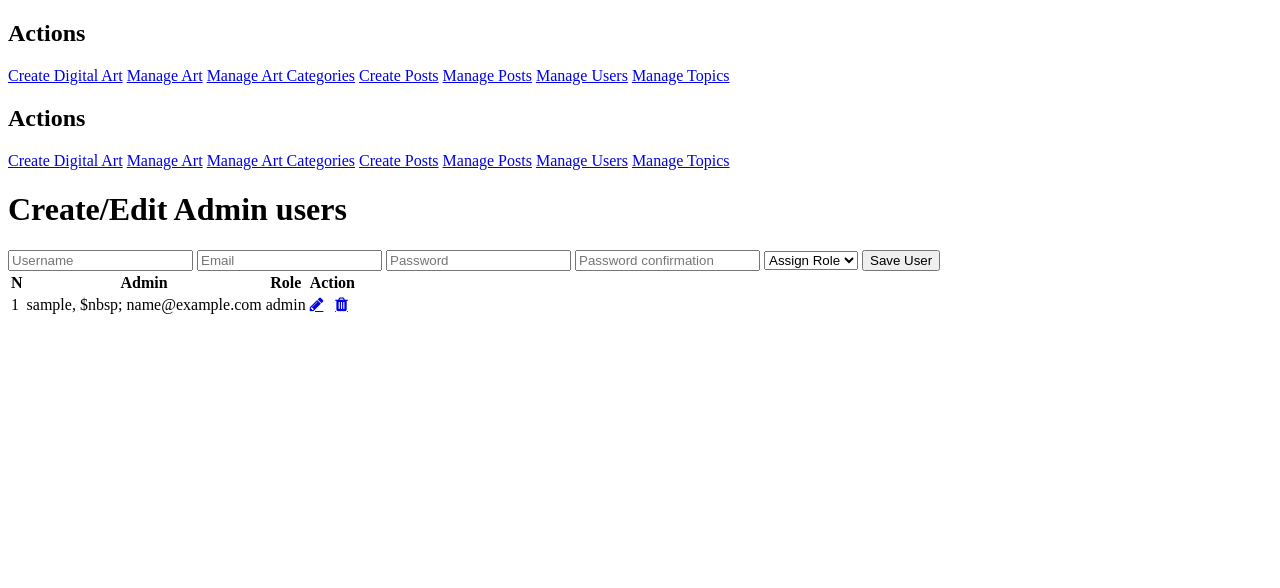
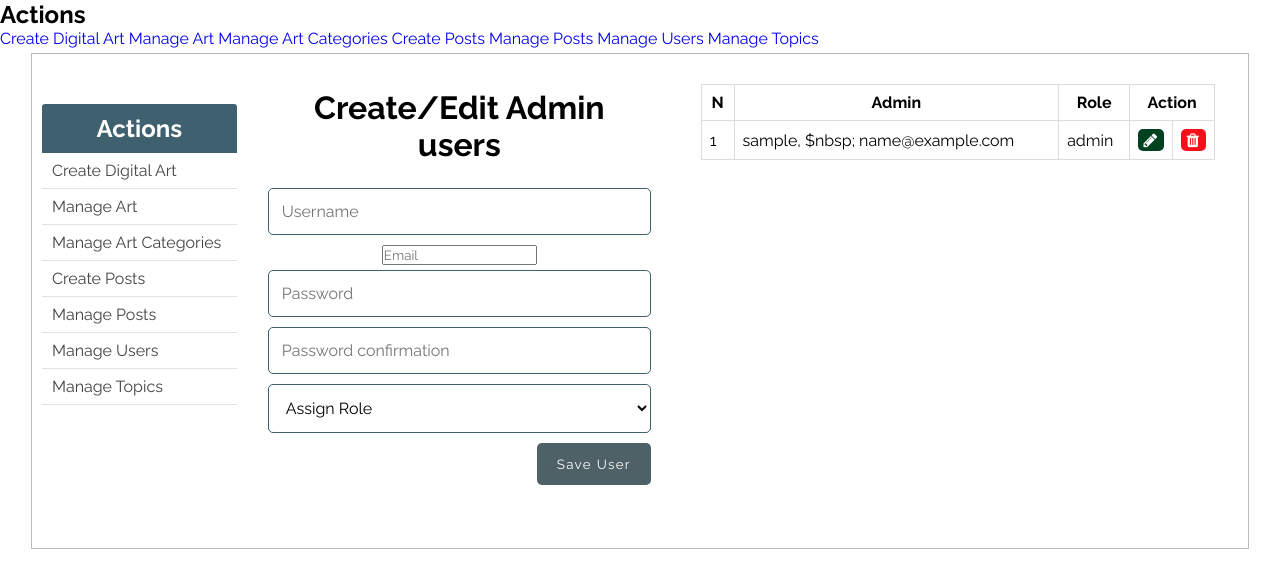
Before and after one commit to PetricaH/HRENIUCV4, a PHP site: page /HRENIUCV4/admin/users.php in a window 1280 px wide. Shown: the top 588 px of the page. Run offline with PHP 8.4, Linux system fonts and the light colour scheme; tables that the repository leaves empty or names only in its code hold one stand-in row (values such as "Sample post"); some libraries are stand-ins or nearby versions.

Commit message:
added the admin interface, admin_styling.css, called the necessary variables in index.php

```diff
--- a/static/css/admin_styling.css
+++ b/static/css/admin_styling.css
@@ -0,0 +1,147 @@
+* { margin: 0px; padding: 0px; font-family: 'Raleway', sans-serif;}
+a { text-decoration: none;}
+h1, h2, h3, h4, h5, h6 {
+    font-family: 'Raleway', sans-serif;
+}
+
+form {
+    width: 60%;
+    margin: 5px auto;
+    padding-bottom: 50px;
+}
+
+    form input[type=file], input[type=email], input[type=password], input[type=text],
+    form select, form textarea {
+        width: 100%;
+        display: block;
+        padding: 13px 13px;
+        font-size: 1em;
+        margin: 5px auto 10px;
+        border-radius: 5px;
+        box-sizing: border-box;
+        background: transparent;
+        border: 1px solid #3e606f;
+    }
+
+    input[type="checkbox"] { height: 20px; float: left; }
+    form button { float: right; margin-left: 24%; }
+    form input:focus { outline: none; }
+    label { margin-top: 20px; float: left; }
+    /* tables */
+    table { border-collapse: collapse; width: 70%; margin: 20px auto; }
+    th, td { padding: 8px; text-align: left; border: 1px solid #ddd; }
+    th { text-align: center;}
+    /* buttons */
+    .btn {
+            color: white;
+            background: #4E6166;
+            text-align: center;
+            border: none;
+            border-radius: 5px;
+            display: block;
+            letter-spacing: .1em;
+            padding: 13px 20px;
+            text-decoration: none;
+    }
+    /* * * * * * * * * *
+    * HEADER
+    * * * * * * * * * */
+    .header {
+            padding: 15px 45px;
+            font-family: 'Raleway', sans-serif;
+            color: white;
+            background: black;
+    }
+
+    .header .logo-image {
+        width: 100px;
+    }
+    .header .user-info { width: 10%; margin-top: 10px; float: right;}
+    .header .logout-btn { color: red; text-decoration: none; }
+    .header:after{ content: ""; display: block; clear: both; }
+
+    /* * * * * * * * * *
+    * DASHBOARD
+    * * * * * * * * * */
+    .container {
+        width: 95%;
+        margin: 5px auto 50px;
+        border: 1px solid #BFBCB3;
+        padding: 10px 0px 50px;
+    }
+    .container:after { content: ""; display: block; clear: both; }
+    .container.dashboard h1 { text-align: center; margin: 25px; }
+    .container.dashboard .stats a {
+            display: inline-block;
+            padding: 30px;
+            margin: 5px;
+            width: 25%;
+            text-align: center;
+            border-radius: 3px;
+            border: 1px solid #BFBCB3;
+    }
+    .container.dashboard .stats a.first { margin-left: 25px; }
+    .container.dashboard .stats a:hover { cursor: pointer; background-color: #E1E1E1; }
+    .container.dashboard .buttons { margin-left: 15px; }
+    .container.dashboard .buttons a {
+            display: inline-block;
+            margin: 10px;
+            text-decoration: none;
+            color: #444;
+            padding: 10px 25px;
+            border: none;
+            background-color: #0E7D92;
+            color: white;
+    }
+
+    /* * * * * * * * * *
+    * PAGE CONTENT
+    * * * * * * * * * */
+    .container.content .menu { width: 16%; float: left; padding: 40px 10px; }
+    /* Menu card */
+    .container.content .menu .card .card-header {
+            padding: 10px;
+            text-align: center;
+            border-radius: 3px 3px 0px 0px;
+            background: #3E606F;
+    }
+    .container.content .menu .card .card-header h2 { color: white; }
+    .container.content .menu .card .card-content a {
+            display: block;
+            box-sizing: border-box;
+            padding: 8px 10px;
+            border-bottom: 1px solid #e4e1e1;
+            color: #444;
+    }
+    .container.content .menu .card .card-content a:hover {
+            padding-left: 20px; background: #F9F9F9; transition: 0.1s;
+    }
+    /* Actions div (at the middle) */
+    .container.content .action { width: 35%; float: left; text-align: center; }
+    .container.content .action form { width: 90%; }
+    .container.content .action .page-title { margin: 25px; }
+    .container.content .action.create-post-div { width: 80%; }
+    /* Table div (Displaying records from DB) */
+    .table-div { float: left; width: 47%; }
+    .table-div .message { width: 90%; margin-top: 20px; }
+    .table-div table { width: 90%; }
+    .table-div a.fa { color: white; padding: 3px; }
+    .table-div .edit { background: #004220; }
+    .table-div .delete { background: #F70E1A; }
+    .table-div .publish { background: red; }
+    .table-div .unpublish { background: green; }
+    /* * * * * * * * * *
+    * VALIDATION ERRORS
+    * * * * * * * * * */
+    .message {
+            width: 100%;
+            margin: 0px auto;
+            padding: 10px 0px;
+            color: #3c763d;
+            background: #dff0d8;
+            border: 1px solid #3c763d;
+            border-radius: 5px;
+            text-align: center;
+    }
+    .error {color: #a94442; background: #f2dede; border: 1px solid #a94442; margin-bottom: 20px; }
+    .validation_errors p {text-align: left;margin-left: 10px;}
```
Also changed, not shown: index.php (+32 -0 lines), uploads/art/1725742246_4.jpg (added), uploads/art/1725742256_4.jpg (added).
